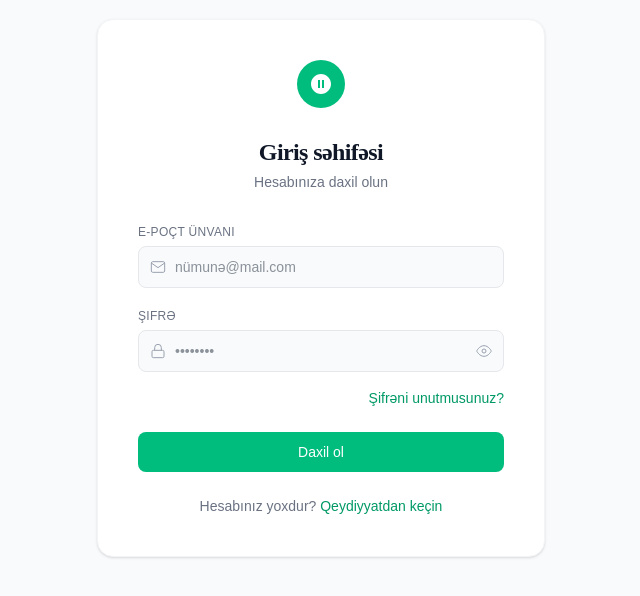
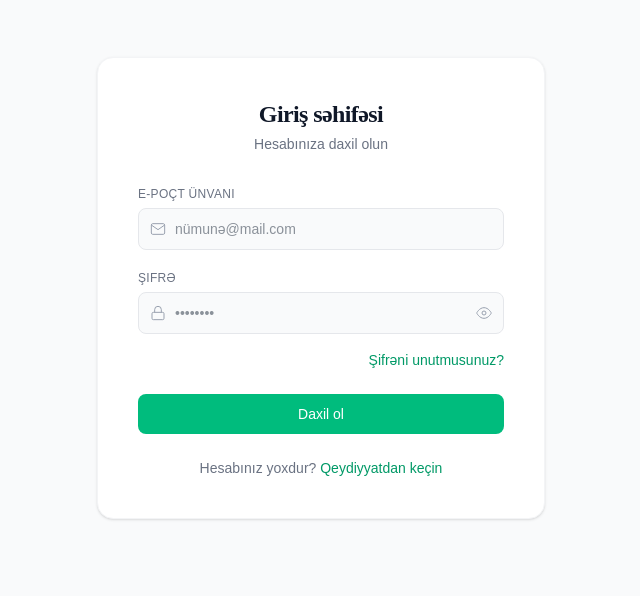
Before and after one commit to Aghakarim-23/imtahan-client, a Next.js app: page /auth/login in a window 1280 px wide. Shown: the part 112-708 px from the top of the page, without its empty margins (319-959 px from the left). Built offline with nearby package versions, Linux system fonts and the light colour scheme.

Commit message:
remove: logo above form's

```diff
--- a/src/pages/auth/login.jsx
+++ b/src/pages/auth/login.jsx
@@ -22,14 +22,6 @@ export default function LoginPage() {
   return (
     <main className="min-h-screen flex items-center justify-center bg-gray-50 px-4 py-10">
       <div className="bg-white rounded-2xl border border-gray-100 shadow-sm p-10 w-full max-w-md">
-
-        <div className="flex justify-center mb-7">
-          <div className="w-12 h-12 rounded-full bg-emerald-500 flex items-center justify-center">
-            <svg viewBox="0 0 24 24" fill="white" className="w-6 h-6">
-              <path d="M12 2C6.48 2 2 6.48 2 12s4.48 10 10 10 10-4.48 10-10S17.52 2 12 2zm-1 14H9V8h2v8zm4 0h-2V8h2v8z" />
-            </svg>
-          </div>
-        </div>
 
         <h1
           className="text-center text-2xl font-semibold text-gray-900 mb-1 tracking-tight"
```
